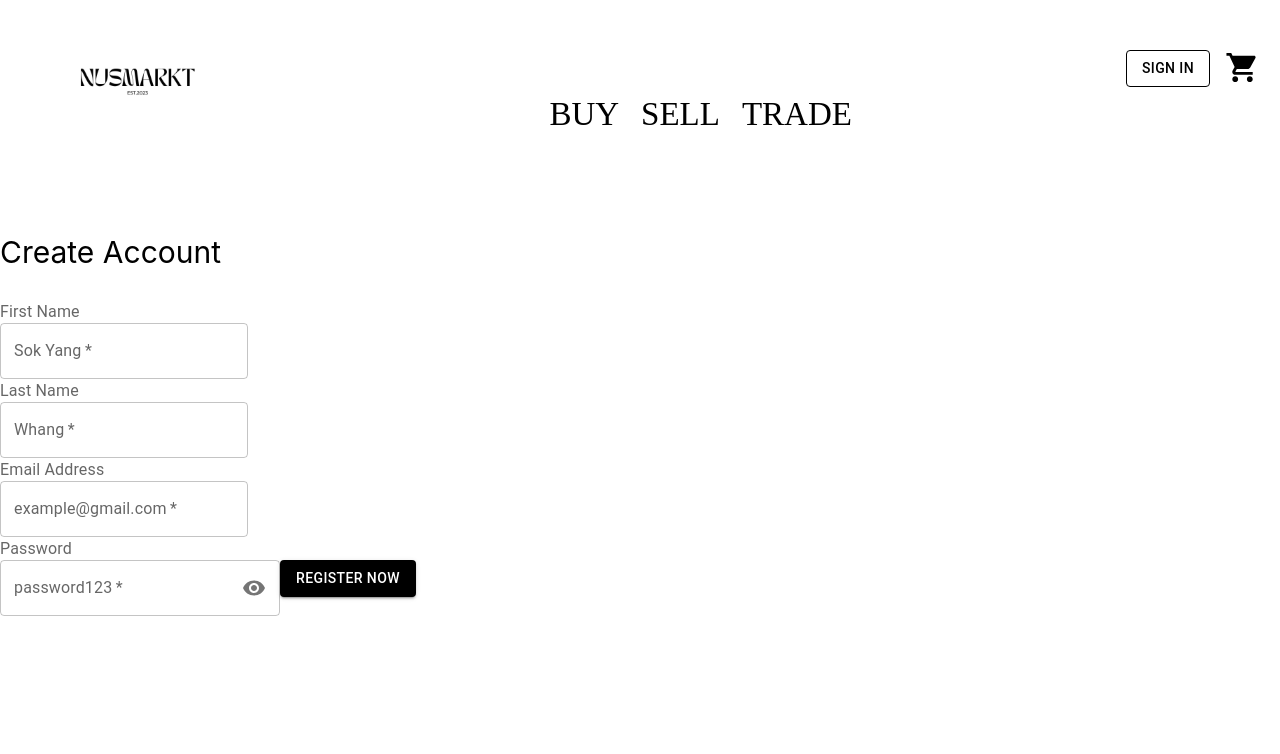
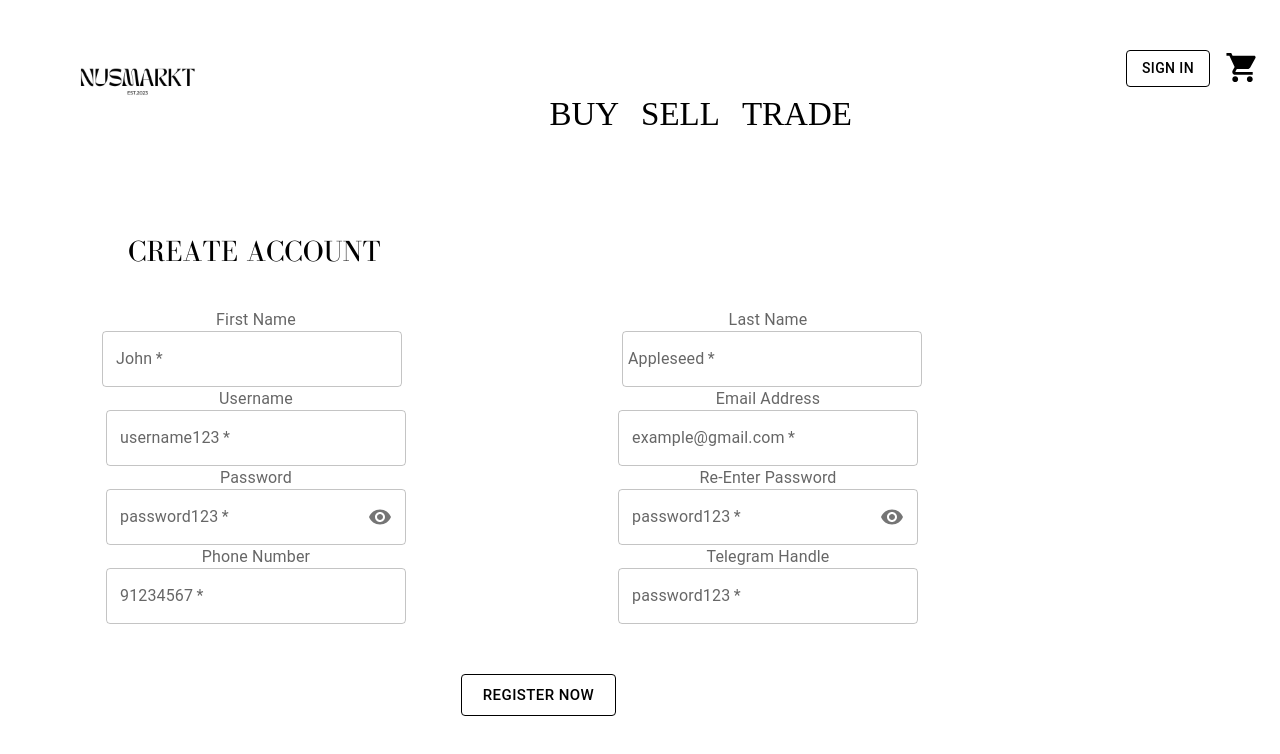
Before and after one commit to jaejayrome/NUSMarkt, a React (Create React App) app: page /REGISTER in a window 1280 px wide. Shown: the top 754 px of the page. Built offline with nearby package versions, Linux system fonts and the light colour scheme; no server answers.

Commit message:
restyled and configured the signup and registe.js

```diff
--- a/src/Home.css
+++ b/src/Home.css
@@ -13,8 +13,16 @@
 .masonry{
   justify-content: center;
   display: flex;
-  background-color: black;
   padding-top: 30px;
   width: 100vw;
   overflow: hidden;
+  background-color: black;
 }
+
+
+/*
+
+@font-face {
+		font-family: "GM_C";
+		src: url("https://www.gentlemonster.com/us/assets/fonts/GM/GM_C.eot");
+*/
--- a/src/Home.js
+++ b/src/Home.js
@@ -24,6 +24,8 @@ function Home() {
         </div>
     </div>
     );
+
+
 }
 
 export default Home;
--- a/src/components/compiledData/Navbar.css
+++ b/src/components/compiledData/Navbar.css
@@ -30,7 +30,7 @@
 
 
 .main_button:hover {
-    color: lightslategrey;
+    text-decoration: underline;
 }
 
 
--- a/src/components/pages/miscellaeneous/ParentAuth.js
+++ b/src/components/pages/miscellaeneous/ParentAuth.js
@@ -1 +1,2 @@
 // to pass the prop of the auth over
+// think for this we cna use react outlet instead
--- a/src/components/pages/miscellaeneous/Register.js
+++ b/src/components/pages/miscellaeneous/Register.js
@@ -7,66 +7,111 @@ import VisibilityIcon from '@mui/icons-material/Visibility';
 import  InputAdornment from '@mui/material/InputAdornment';
 import Button from '@mui/material/Button';
 import InputLabel from '@mui/material/InputLabel';
+import { useEventCallback } from '@mui/material';
+import Grid from '@mui/material/Grid';
+
 
 function Register() {
 
+    // current user
+    const user = auth.currentUser;
+
+    // all the use states
     const [registerEmail, setRegisterEmail] = useState("");
     const [registerPassword, setRegisterPassword] = useState("");
     const [firstName, setFirstName] = useState("");
     const [lastName, setLastName] = useState("");
+    const [userName, setUserName] = useState("");
+    const [firstRePassword, setRePassword] = useState("")
+    const [phoneNumber, setPhoneNumber] = useState("")
+    const [telegramHandle, setTelegramHandle] = useState("")
     const [currentUser, setUser] = useState({firstName: "", email: "", password: ""});
 
+    // all the handers
     const registerEmailHandler = (event) => setRegisterEmail(event.target.value);
     const registerPasswordHandler = (event) => setRegisterPassword(event.target.value);
     const firstNameHandler = (event) => setFirstName(event.target.value);
     const lastNameHandler = (event) => setLastName(event.target.value);
+    const userNameHandler = (event) => setUserName(event.target.value);
+    const rePasswordHandler = (event) => setRePassword(event.target.value);
+    const  phoneNumberHandler= (event) => setPhoneNumber(event.target.value);
+    const telegramHandleHandler = (event) => setTelegramHandle(event.target.value);
 
-    const userHandler = () => {
-        setUser(currentUser)
-    }
+    // need to set another function that checks whether the password and the re-enter password is the same
+    // const userHandler = () => {
+    //     setUser(currentUser)
+    // }
 
     const register = async () => {
 
         try {
         const user = await createUserWithEmailAndPassword(auth, registerEmail, registerPassword);
+        console.log(user)
         } catch (error) {
             console.log(error.message);
         }
     }
+
+    onAuthStateChanged(auth, (currentUser) => {
+        setUser(currentUser);
+    });
+
+    const checkWhetherPasswordAreTheSame = () => {
+        return firstRePassword == registerPassword;
+    }
+
+    const firstPropName = <InputLabel htmlFor = "user_first_name"> First Name </InputLabel>
 
 
 
     return (
         <div>
             <Navbar />
-            <p style = {{fontSize:"30px"}}> Create Account </p>
-
-            {/*
-            <p> Gender </p>
-
-            <p> Date of Birth </p> */}
+            <p className='para'> CREATE ACCOUNT </p>
 
 
+
+            <Grid container align = "center" justify = "center" sx = {{width: '80%'}}>
+                <Grid item xs={6}>
                 <InputLabel htmlFor = "user_first_name"> First Name </InputLabel>
                 <TextField id="user_first_name"
-            label="Sok Yang"
+                    label="John"
                     variant="outlined"
                     value = {firstName}
                     required
                     size = "medium"
                     onChange = {firstNameHandler}
+                    sx = {{width: 300, paddingRight: "0.5rem"}}
                 />
+                </Grid>
 
+                <Grid item xs={6}>
                 <InputLabel htmlFor = "user_last_name"> Last Name </InputLabel>
                 <TextField id="user_last_name"
-            label="Whang"
+                    label="Appleseed"
                     variant="outlined"
                     value = {lastName}
                     required
                     size = "medium"
                     onChange = {lastNameHandler}
+                    sx = {{width: 300, paddingLeft: "0.5rem"}}
                 />
+                </Grid>
 
+                <Grid item xs={6}>
+                <InputLabel htmlFor = "user_username"> Username </InputLabel>
+                <TextField id="user_username"
+                    label="username123"
+                    variant="outlined"
+                    value = {userName}
+                    required
+                    size = "medium"
+                    onChange = {userNameHandler}
+                    sx = {{width: 300}}
+                />
+                </Grid>
+
+                <Grid item xs={6}>
                 <InputLabel htmlFor = "user_email_add"> Email Address </InputLabel>
                 <TextField id="user_email_add"
                     label="example@gmail.com"
@@ -75,10 +120,11 @@ function Register() {
                     required
                     size = "medium"
                     onChange = {registerEmailHandler}
-            // inputProps={{placeholder: "Email"}}
+                    sx = {{width: 300}}
                 />
+                </Grid>
 
-
+                <Grid item xs={6}>
                 <InputLabel htmlFor = "user_password"> Password </InputLabel>
                 <TextField id = "user_password"
                     onChange = {registerPasswordHandler}
@@ -95,10 +141,65 @@ function Register() {
                     required
                     size = "medium"
                     type = "password"
+                    sx = {{width: 300}}
                 />
+                </Grid>
 
+                <Grid item xs={6}>
+                <InputLabel htmlFor = "user_repassword"> Re-Enter Password </InputLabel>
+                <TextField id = "user_repassword"
+                    onChange = {rePasswordHandler}
+                    InputProps = {{
+                        endAdornment: (
+                        <InputAdornment position = "end">
+                            <VisibilityIcon> </VisibilityIcon>
+                        </InputAdornment>
+                        )
+                    }}
+                    value = {firstRePassword}
+                    label = "password123"
+                    variant = "outlined"
+                    required
+                    size = "medium"
+                    type = "password"
+                    sx = {{width: 300}}
+                />
+                </Grid>
 
-            <Button variant = "contained" type = "submit"  sx = {{backgroundColor: "black"}} onClick = {register}>
+                <Grid item xs={6}>
+                <InputLabel htmlFor = "user_phoneNumber"> Phone Number </InputLabel>
+                <TextField id = "user_phoneNumber"
+                    onChange = {phoneNumberHandler}
+                    value = {phoneNumber}
+                    label = "91234567"
+                    variant = "outlined"
+                    required
+                    size = "medium"
+                    sx = {{width: 300}}
+                />
+                </Grid>
+
+                <Grid item xs={6}>
+                <InputLabel htmlFor = "user_telegramHandle"> Telegram Handle </InputLabel>
+                <TextField id = "user_telegramHandle"
+                    onChange = {telegramHandleHandler}
+                    value = {telegramHandle}
+                    label = "password123"
+                    variant = "outlined"
+                    required
+                    size = "medium"
+                    sx = {{width: 300}}
+                />
+                </Grid>
+
+            </Grid>
+
+            <Button variant = "outlined"
+            disableRipple
+            type = "submit" size = "large" sx = {{borderColor: "black", color: "black", backgroundColor: "transparent", top: "50px",left: "36%", '&hover': {
+                backgroundColor: "lightslategray"
+            }}}
+            onClick = {register}>
             Register Now
             </Button>
         </div>
--- /dev/null
+++ b/src/components/pages/miscellaeneous/Signup.css
@@ -0,0 +1,42 @@
+@font-face {
+    font-family: 'Bondoni FLF';
+    src: url('../../../../public/fonts/BodoniFLF-Roman.ttf') format('truetype');
+    /* update the url with the correct path to your font file */
+  }
+
+.para {
+    font-family: "Bondoni FLF";
+    font-size: 30px;
+    padding-left: 10%;
+    padding-bottom: 10px;
+}
+
+.email {
+    position: relative;
+    left: 41%;
+    top: 100px;
+    font-family: "GM_C";
+}
+
+.password {
+    position: relative;
+    left: 41%;
+    top: 100px;
+}
+
+.login {
+    position: fixed;
+    left: 41%;
+    font-size: 30px;
+    overflow-x: hidden;
+}
+
+.dont_have_an_account {
+    position: relative;
+    top: 100px;
+    left: 41%;
+}
+
+body {
+    overflow-x: hidden;
+}
--- a/src/components/pages/miscellaeneous/Signup.js
+++ b/src/components/pages/miscellaeneous/Signup.js
@@ -7,8 +7,12 @@ import {useState} from 'react';
 import {auth} from '../../../config/firebase.js';
 import Navbar from '../../compiledData/Navbar.js'
 import Register from './Register.js';
-import {signInWithEmailAndPassword} from 'firebase/auth'
+import {signInWithEmailAndPassword, signOut} from 'firebase/auth'
+import './Signup.css';
+import InputLabel from '@mui/material/InputLabel';
 function Signup() {
+
+    // there's some overflow in the horizontal direction
 
 
     const [loginEmail, setLoginEmail] = useState("");
@@ -27,31 +31,40 @@ function Signup() {
     const login = async () => {
         try {
             const user = await signInWithEmailAndPassword(auth, loginEmail, loginPassword);
+            console.log(user)
+            console.log("success!")
         } catch (error) {
             console.log(error.message)
         }
     }
 
-    const logout = () => {
 
+    const logout = async () =>  {
+        await signOut(auth)
     }
 
-    // visibility icon can be a button
     return (
         <div>
 
-
             <Navbar> </Navbar>
 
+            <h3 className='login'> Login </h3>
+
+            <InputLabel htmlFor = "user_email_add"
+            style = {{left: "41%" ,top: "100px"}}
+            > Email Address </InputLabel>
             <TextField id="user_email_add"
-            label="Email Address"
             variant="outlined"
             required
             size = "medium"
             onChange = {logInEmailHandler}
-            inputProps={{placeholder: "Email"}}
+            className = "email"
+            sx = {{width: 300}}
             />
 
+            <InputLabel htmlFor = "user_password"
+            style = {{marginTop: "30px", left: "41%" ,top: "100px"}}
+            > Password </InputLabel>
             <TextField id = "user_password"
             InputProps = {{
                 endAdornment: (
@@ -61,24 +74,30 @@ function Signup() {
                 )
             }}
 
-            label = "Password"
             variant = "outlined"
             required
             size = "medium"
             type = "password"
             onChange = {logInPasswordHandler}
+            className = "email"
+            sx = {{width: 300}}
             />
 
-            <Button variant = "contained" type = "submit"  sx = {{backgroundColor: "black"}}>
-            Submit
+            <Button variant = "outlined" type = "submit"  sx = {{top: "170px", left: "20.5%",  borderColor: "black", color: "black", margin: "10px"
+            }} size = "large" onClick = {login}>
+            Login
             </Button>
 
 
-            <h4> Don't have an account?</h4>
+            <h4 className = "email" style = {{marginTop: "80px"}}> Don't have an account? </h4>
             <Link to = "/REGISTER" element = {<Register />}>
-                <Button variant = "outlined" sx = {{color:"black", borderColor: "black"}}> Create Account </Button>
+                <Button variant = "outlined" sx = {{marginTop: "5px", color:"black", borderColor: "black"}}
+                size = "large"
+                className = "email"> Create Account </Button>
             </Link>
 
+
+            {/* <Button onClick = {logout}> Logout </Button> */}
         </div>
     );
 }
```
Lines whose indentation alone changed are shown as unchanged.
